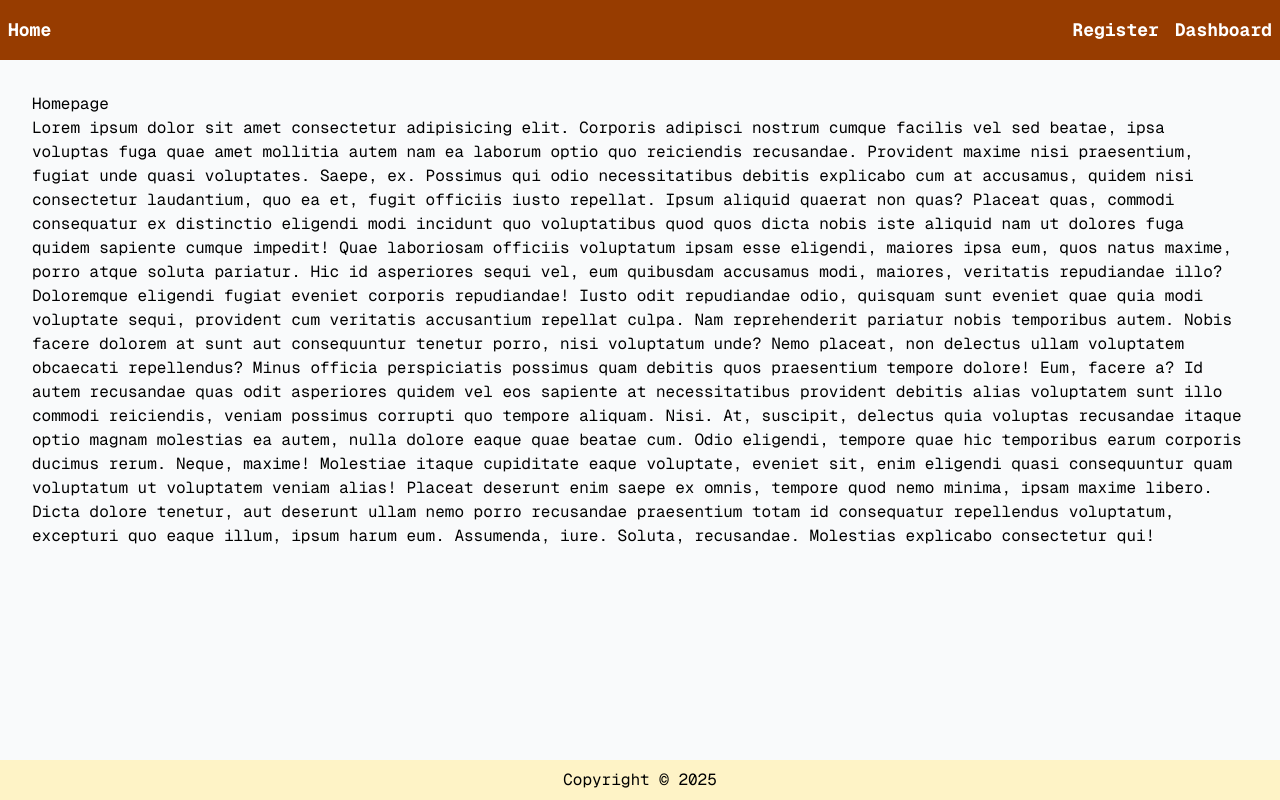
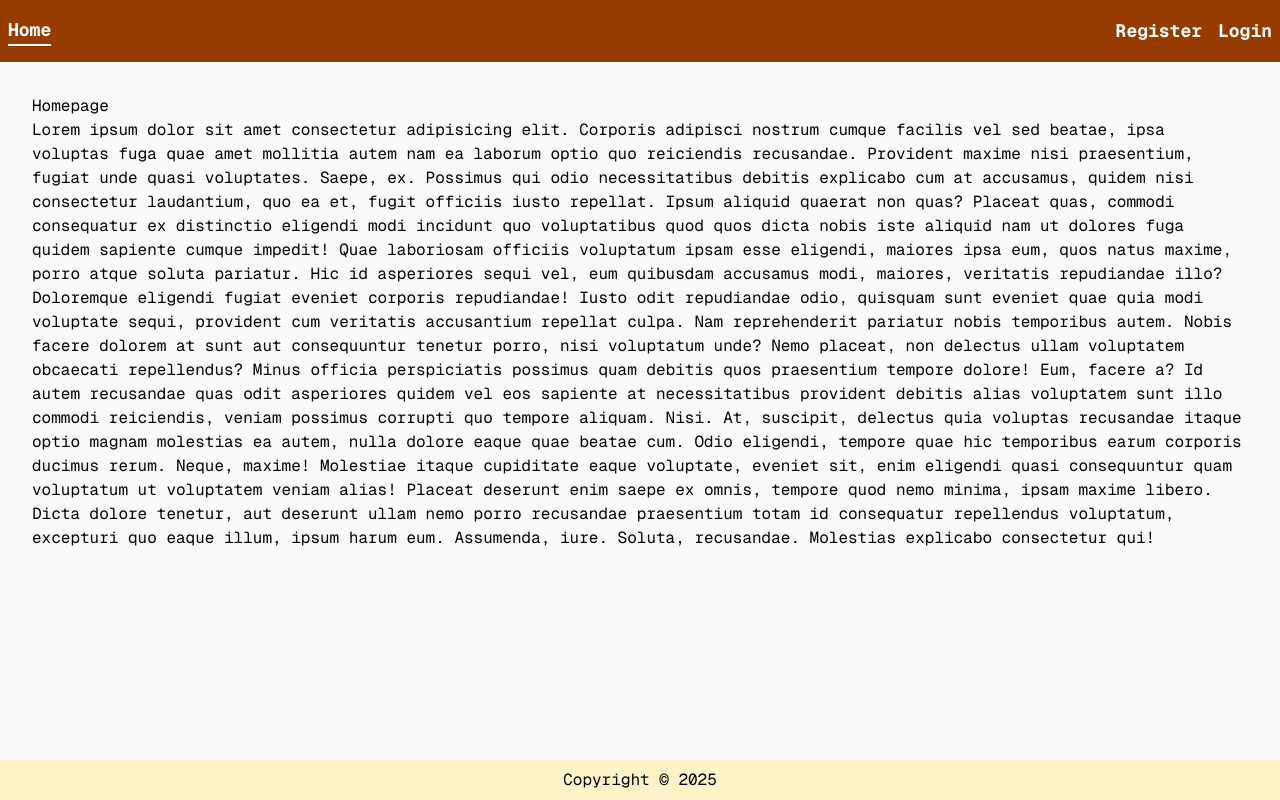
Before and after one commit to Rayzor8/next15-mongodb-lwjon, a Next.js app: page / in a window 1280 px wide. Built offline with nearby package versions, Linux system fonts and the light colour scheme.

Commit message:
split navbar and footer

```diff
--- /dev/null
+++ b/src/app/(auth)/login/page.tsx
@@ -0,0 +1,3 @@
+export default function LoginPage() {
+    return <h1>Login</h1>
+}
--- a/src/app/layout.tsx
+++ b/src/app/layout.tsx
@@ -1,7 +1,8 @@
 import type { Metadata } from "next";
 import { Geist, Geist_Mono } from "next/font/google";
 import "./globals.css";
-import Link from "next/link";
+import Navbar from "@/components/navbar";
+import Footer from "@/components/footer";
 
 const geistSans = Geist({
   variable: "--font-geist-sans",
@@ -26,24 +27,13 @@ export default function RootLayout({
   return (
     <html lang="en">
       <body
-        className={`${geistSans.variable} ${geistMono.variable} ${geistMono.className} antialiased flex flex-col  min-h-screen h-screen`}
+        className={`${geistSans.variable} ${geistMono.variable} ${geistMono.className} antialiased flex flex-col  min-h-screen h-screen container mx-auto`}
       >
-        <header className="container mx-auto">
-          <nav className="flex gap-4 justify-between px-2 py-4 items-center bg-amber-800 text-white text-lg font-bold flex-shrink-0">
-            <Link href="/">Home</Link>
-            <div className="space-x-4">
-              <Link href="/register">Register</Link>
-              <Link href="/dashboard">Dashboard</Link>
-            </div>
-          </nav>
-        </header>
-        <main className="container mx-auto p-8 flex-grow bg-gray-50  overflow-auto">
+        <Navbar />
+        <main className=" p-8 flex-grow bg-gray-50  overflow-auto">
           {children}
         </main>
-
-        <footer className="container mx-auto py-2 text-center bg-amber-100 flex-shrink-0">
-          <p>Copyright &copy; 2025</p>
-        </footer>
+        <Footer />
       </body>
     </html>
   );
--- /dev/null
+++ b/src/components/footer/index.tsx
@@ -0,0 +1,7 @@
+export default function Footer() {
+  return (
+    <footer className=" py-2 text-center bg-amber-100 flex-shrink-0">
+      <p>Copyright &copy; 2025</p>
+    </footer>
+  );
+}
--- /dev/null
+++ b/src/components/navbar/index.tsx
@@ -0,0 +1,17 @@
+"use client";
+
+import NavLink from "./navlink";
+
+export default function Navbar() {
+  return (
+    <header>
+      <nav className="flex gap-4 justify-between px-2 py-4 items-center bg-amber-800 text-white text-lg font-bold flex-shrink-0">
+        <NavLink href="/" label="Home" />
+        <div className="space-x-4">
+          <NavLink href="/register" label="Register" />
+          <NavLink href="/login" label="Login" />
+        </div>
+      </nav>
+    </header>
+  );
+}
--- /dev/null
+++ b/src/components/navbar/navlink.tsx
@@ -0,0 +1,21 @@
+"use client";
+
+import Link from "next/link";
+import { usePathname } from "next/navigation";
+
+type NavLinkProps = {
+  href: string;
+  label: string;
+};
+
+export default function NavLink({ href, label }: NavLinkProps) {
+  const path = usePathname();
+  return (
+    <Link
+      href={href}
+      className={path === href ? "border-b-2 border-white " : ""}
+    >
+      {label}
+    </Link>
+  );
+}
--- a/src/lib/db.ts
+++ b/src/lib/db.ts
@@ -1,3 +1,5 @@
+import "server-only";
+
 import { MongoClient, ServerApiVersion } from "mongodb";
 
 if (!process.env.MONGODB_URI)
--- a/src/lib/session.ts
+++ b/src/lib/session.ts
@@ -1,3 +1,5 @@
+import "server-only";
+
 import { JWTPayload, jwtVerify, SignJWT } from "jose";
 import { cookies } from "next/headers";
 
```
